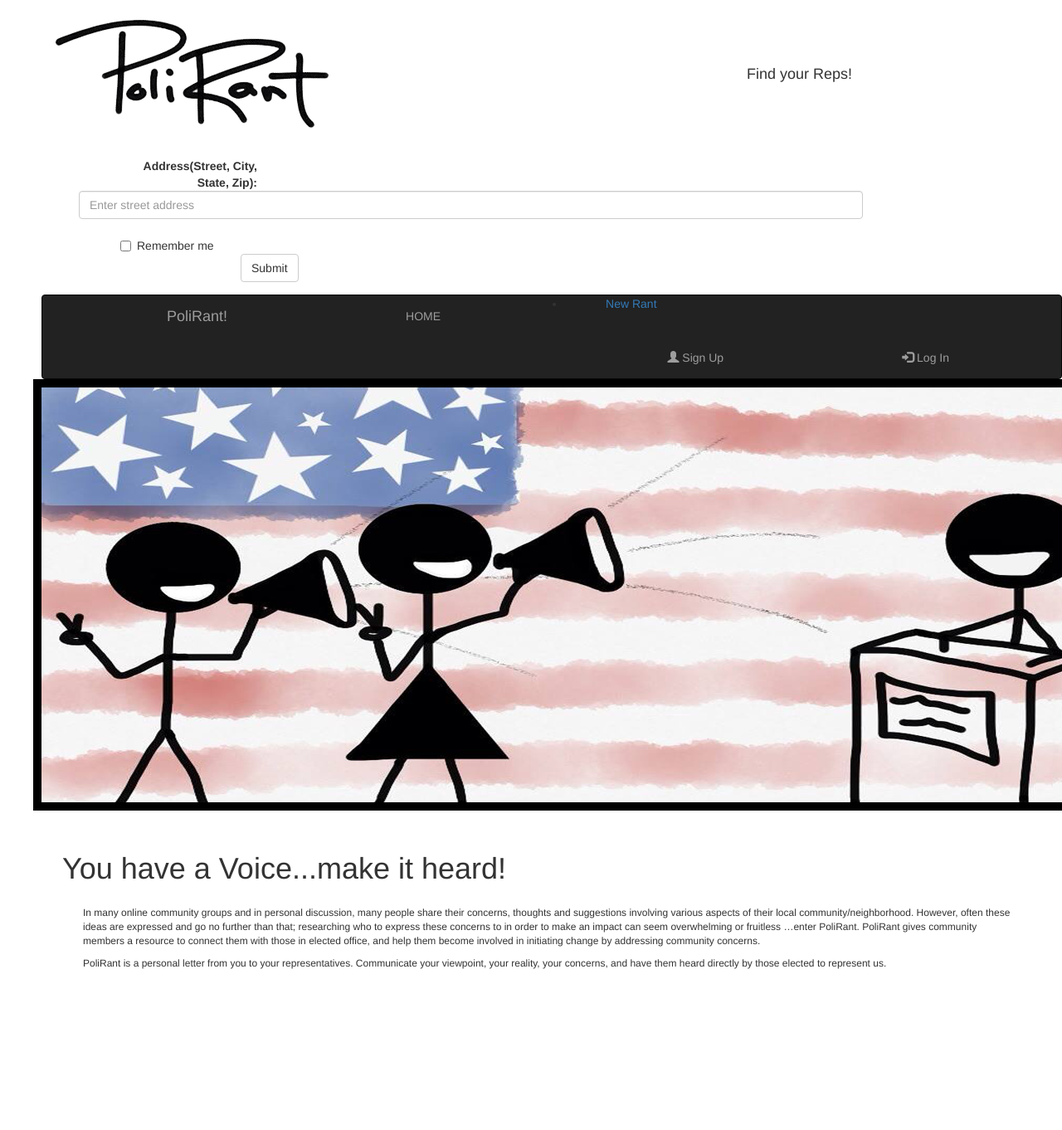
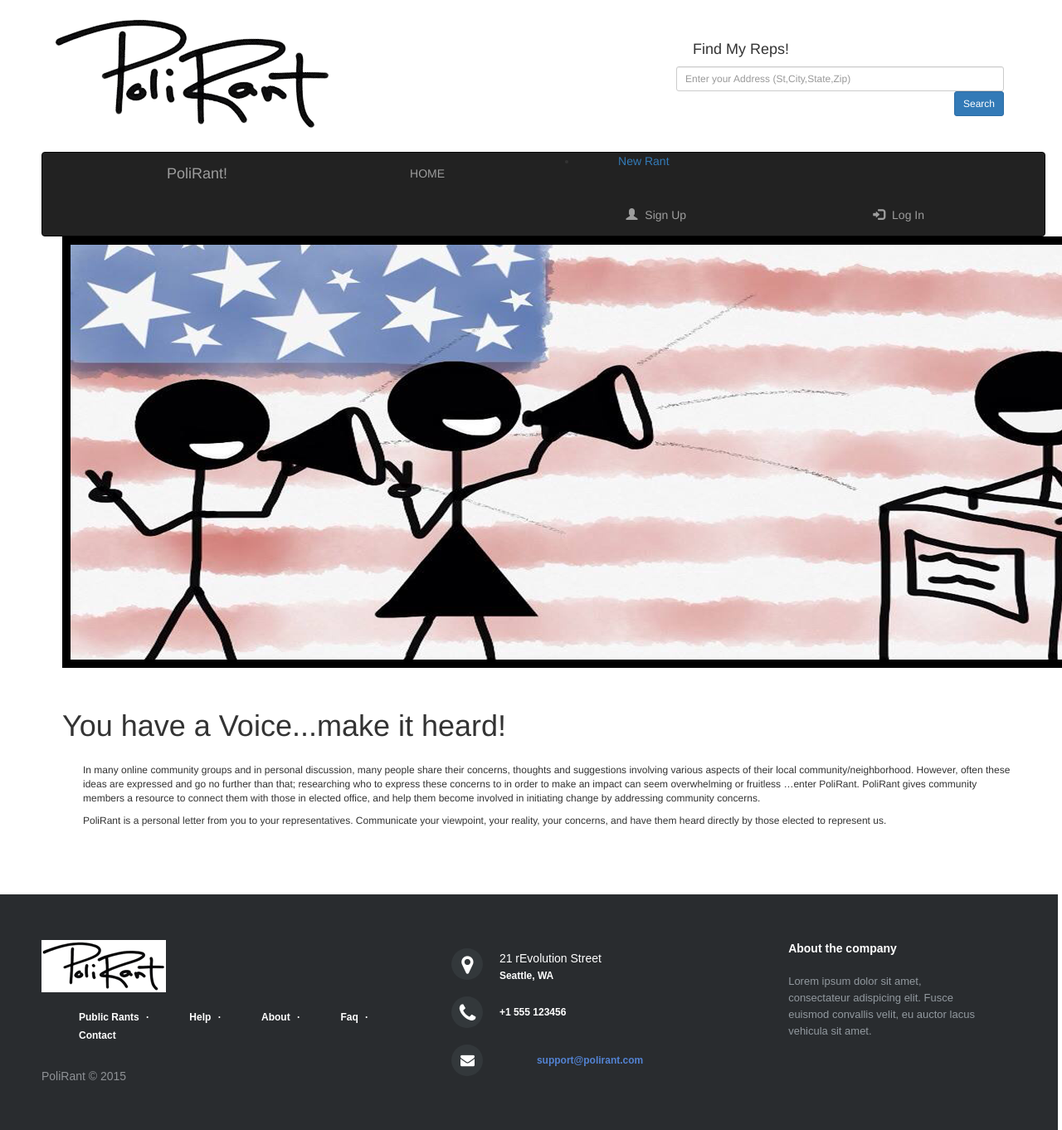
Before and after one commit to mcarson1111/PoliRant, a Rails app: page / in a window 1280 px wide; the page is wider, and only the part inside the window is pictured. Shown: that part at 83% size. Before the commit the page ends 1168 px from the top of that part, so only its background shows below. Run offline with Rails 7, Linux system fonts and the light colour scheme; style sheets or scripts are compiled from the project's sources; some libraries are stand-ins or nearby versions.

Commit message:
finialized most of the header, nav bar and search bar styling. Added a footer

```diff
--- a/app/assets/stylesheets/application.css
+++ b/app/assets/stylesheets/application.css
@@ -20,7 +20,7 @@
  }
 
  .image > img {
-   margin-left: 40px;
+   margin-left: 75px;
    border: 10px solid black;
 
  }
@@ -49,21 +49,202 @@
   float:right;
   width: 200px;
   margin-right: 180px;
-  margin-top: 80px;
+  margin-top: 40px;
 }
 
 
-
-@media (min-width: 400px)
 .container {
-  margin-right: 0px;
+  margin-right: 50px;
   float:right;
   width: 400px;
-  margin-top: 80px;
+  margin-top: 10px;
 }
 
+* {
+    -webkit-box-sizing: border-box;
+    -moz-box-sizing: border-box;
+    box-sizing: border-box;
+    margin-right: 5px;
+}
+
+.btn-sm, .btn-group-sm>.btn {
+    padding: 5px 10px;
+    font-size: 12px;
+    line-height: 1.5;
+    border-radius: 3px;
+    float: right;
+}
 
 
 .description {
   margin: 50px;
 }
+
+.footer-distributed{
+	background-color: #292c2f;
+	box-shadow: 0 1px 1px 0 rgba(0, 0, 0, 0.12);
+	box-sizing: border-box;
+	width: 100%;
+	text-align: left;
+	font: bold 16px sans-serif;
+
+	padding: 55px 50px;
+	margin-top: 80px;
+}
+
+.footer-distributed .footer-left,
+.footer-distributed .footer-center,
+.footer-distributed .footer-right{
+	display: inline-block;
+	vertical-align: top;
+}
+
+/* Footer left */
+
+.footer-distributed .footer-left{
+	width: 40%;
+}
+
+/* The company logo */
+
+.footer-distributed h3{
+	color:  #ffffff;
+	font: normal 36px 'Cookie', cursive;
+	margin: 0;
+}
+
+.footer-distributed h3 span{
+	color:  #5383d3;
+}
+
+/* Footer links */
+
+.footer-distributed .footer-links{
+	color:  #ffffff;
+	margin: 20px 0 12px;
+	padding: 0;
+}
+
+.footer-distributed .footer-links a{
+	display:inline-block;
+	line-height: 1.8;
+	text-decoration: none;
+	color:  inherit;
+}
+
+.footer-distributed .footer-company-name{
+	color:  #8f9296;
+	font-size: 14px;
+	font-weight: normal;
+	margin: 0;
+}
+
+/* Footer Center */
+
+.footer-distributed .footer-center{
+	width: 35%;
+}
+
+.footer-distributed .footer-center i{
+	background-color:  #33383b;
+	color: #ffffff;
+	font-size: 25px;
+	width: 38px;
+	height: 38px;
+	border-radius: 50%;
+	text-align: center;
+	line-height: 42px;
+	margin: 10px 15px;
+	vertical-align: middle;
+}
+
+.footer-distributed .footer-center i.fa-envelope{
+	font-size: 17px;
+	line-height: 38px;
+}
+
+.footer-distributed .footer-center p{
+	display: inline-block;
+	color: #ffffff;
+	vertical-align: middle;
+	margin:0;
+}
+
+.footer-distributed .footer-center p span{
+	display:block;
+	font-weight: normal;
+	font-size:14px;
+	line-height:2;
+}
+
+.footer-distributed .footer-center p a{
+	color:  #5383d3;
+	text-decoration: none;;
+}
+
+
+/* Footer Right */
+
+.footer-distributed .footer-right{
+	width: 20%;
+}
+
+.footer-distributed .footer-company-about{
+	line-height: 20px;
+	color:  #92999f;
+	font-size: 13px;
+	font-weight: normal;
+	margin: 0;
+}
+
+.footer-distributed .footer-company-about span{
+	display: block;
+	color:  #ffffff;
+	font-size: 14px;
+	font-weight: bold;
+	margin-bottom: 20px;
+}
+
+.footer-distributed .footer-icons{
+	margin-top: 25px;
+}
+
+.footer-distributed .footer-icons a{
+	display: inline-block;
+	width: 35px;
+	height: 35px;
+	cursor: pointer;
+	background-color:  #33383b;
+	border-radius: 2px;
+
+	font-size: 20px;
+	color: #ffffff;
+	text-align: center;
+	line-height: 35px;
+
+	margin-right: 3px;
+	margin-bottom: 5px;
+}
+
+/* If you don't want the footer to be responsive, remove these media queries */
+
+@media (max-width: 880px) {
+
+	.footer-distributed{
+		font: bold 14px sans-serif;
+	}
+
+	.footer-distributed .footer-left,
+	.footer-distributed .footer-center,
+	.footer-distributed .footer-right{
+		display: block;
+		width: 100%;
+		margin-bottom: 40px;
+		text-align: center;
+	}
+
+	.footer-distributed .footer-center i{
+		margin-left: 0;
+	}
+
+}
--- a/app/views/layouts/application.html.erb
+++ b/app/views/layouts/application.html.erb
@@ -18,26 +18,17 @@
   <div class ="logo">
     <%=image_tag "politext.png" %>
 
-  <h4>Find your Reps!</h4>
+
   <div class="container">
-    <form class="form-horizontal" role="form">
-      <div class="form-group">
-        <label class="control-label col-sm-2" for="address">Address(Street, City, State, Zip):</label>
-        <div class="col-sm-10">
-          <input type="address" class="form-control" id="email" placeholder="Enter street address">
-        </div>
-      </div>
+  	<div class="row">
+  		<h4>Find My Reps!</h4>
+        <div class="search">
+  <input type="text" class="form-control input-sm" maxlength="64" placeholder="Enter your Address (St,City,State,Zip)" />
+   <button type="submit" class="btn btn-primary btn-sm">Search</button>
+  </div>
+  	</div>
+  </div>
 
-      <div class="checkbox">
-        <label><input type="checkbox"> Remember me</label>
-      </div>
-      <div class="form-group">
-        <div class="col-sm-offset-2 col-sm-10">
-          <button type="submit" class="btn btn-default">Submit</button>
-        </div>
-      </div>
-    </form>
-  </div>
 
   <nav class="navbar navbar-inverse">
     <div class="container-fluid">
@@ -71,4 +62,58 @@
 <%= yield %>
 
 </body>
+
+<footer class="footer-distributed">
+
+  <div class="footer-left">
+
+    <%=image_tag "lillogo.png" %>
+
+    <p class="footer-links">
+      <a href="#">Public Rants</a>
+      ·
+      <a href="#">Help</a>
+      ·
+      <a href="#">About</a>
+      ·
+      <a href="#">Faq</a>
+      ·
+      <a href="#">Contact</a>
+    </p>
+
+    <br>
+
+    <p class="footer-company-name">PoliRant &copy; 2015</p>
+  </div>
+
+  <div class="footer-center">
+
+    <div>
+      <i class="fa fa-map-marker"></i>
+      <p><span>21 rEvolution Street</span> Seattle, WA</p>
+    </div>
+
+    <div>
+      <i class="fa fa-phone"></i>
+      <p>+1 555 123456</p>
+    </div>
+
+    <div>
+      <i class="fa fa-envelope"></i>
+      <p><a href="mailto:support@company.com">support@polirant.com</a></p>
+    </div>
+
+  </div>
+
+  <div class="footer-right">
+
+    <p class="footer-company-about">
+      <span>About the company</span>
+      Lorem ipsum dolor sit amet, consectateur adispicing elit. Fusce euismod convallis velit, eu auctor lacus vehicula sit amet.
+    </p>
+
+
+  </div>
+
+</footer>
 </html>
```
Also changed, not shown: app/assets/images/lillogo.png (added).
